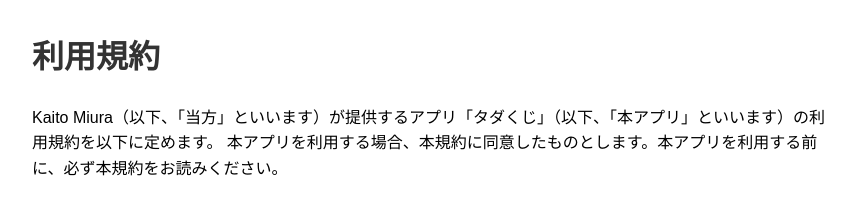
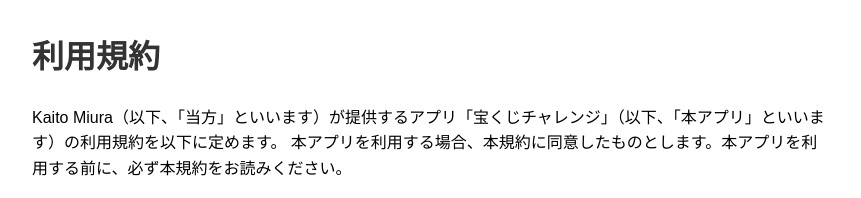
Before and after one commit to Kaitodev/terms-of-service-tadakuji, a plain HTML site: page index.html in a window 1280 px wide. Shown: the top 198 px of the page, without its empty margins (208-1069 px from the left). Drawn offline with Linux system fonts and the light colour scheme.

Commit message:
Update index.html

```diff
--- a/index.html
+++ b/index.html
@@ -3,7 +3,7 @@
 <head>
   <meta charset="UTF-8" />
   <meta name="viewport" content="width=device-width, initial-scale=1.0"/>
-  <title>利用規約 – タダくじ</title>
+  <title>利用規約 – 宝くじチャレンジ</title>
   <style>
     body {
       font-family: sans-serif;
@@ -32,7 +32,7 @@
 <body>
   <h1>利用規約</h1>
   <p>
-    Kaito Miura（以下、「当方」といいます）が提供するアプリ「タダくじ」（以下、「本アプリ」といいます）の利用規約を以下に定めます。
+    Kaito Miura（以下、「当方」といいます）が提供するアプリ「宝くじチャレンジ」（以下、「本アプリ」といいます）の利用規約を以下に定めます。
     本アプリを利用する場合、本規約に同意したものとします。本アプリを利用する前に、必ず本規約をお読みください。
   </p>
 
```
